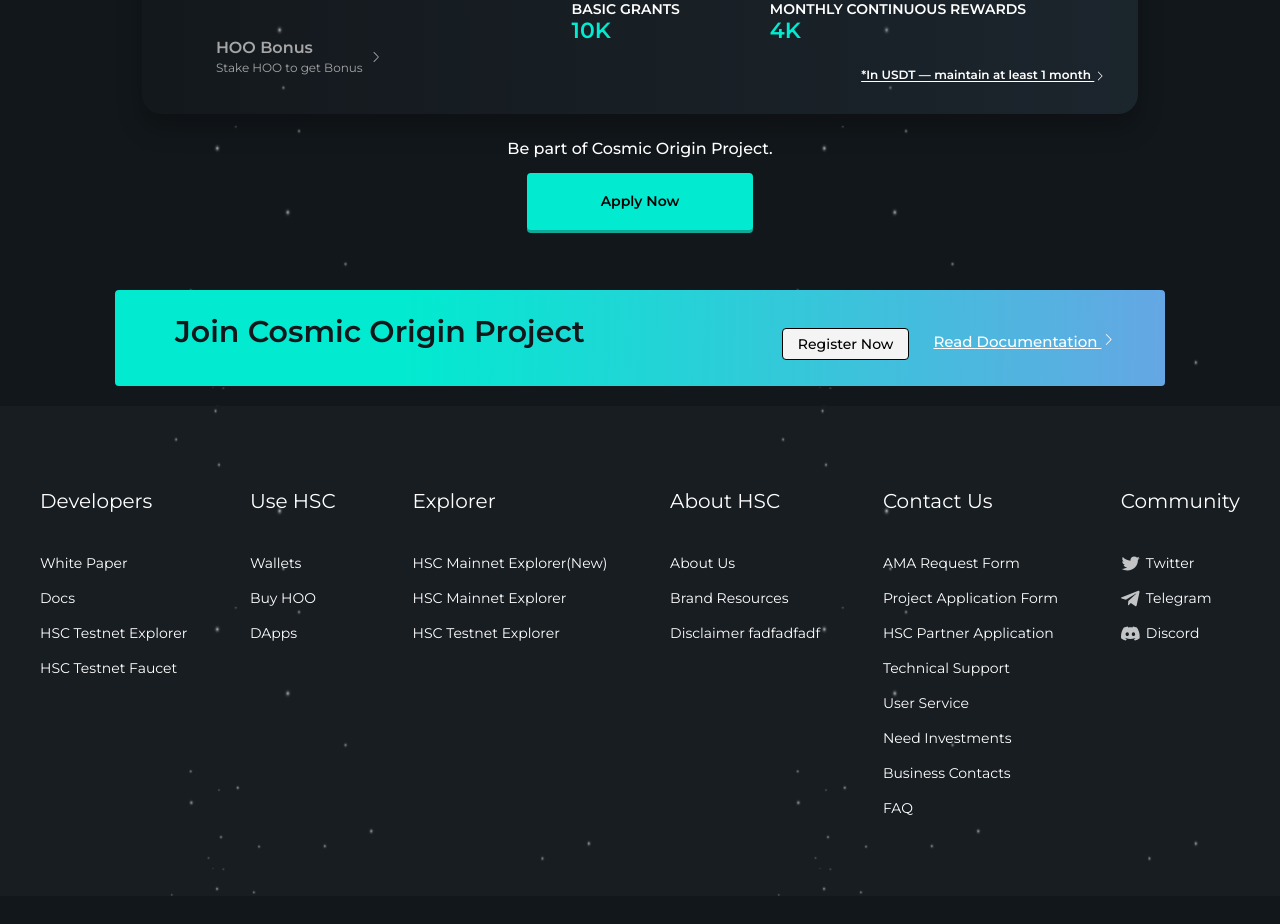
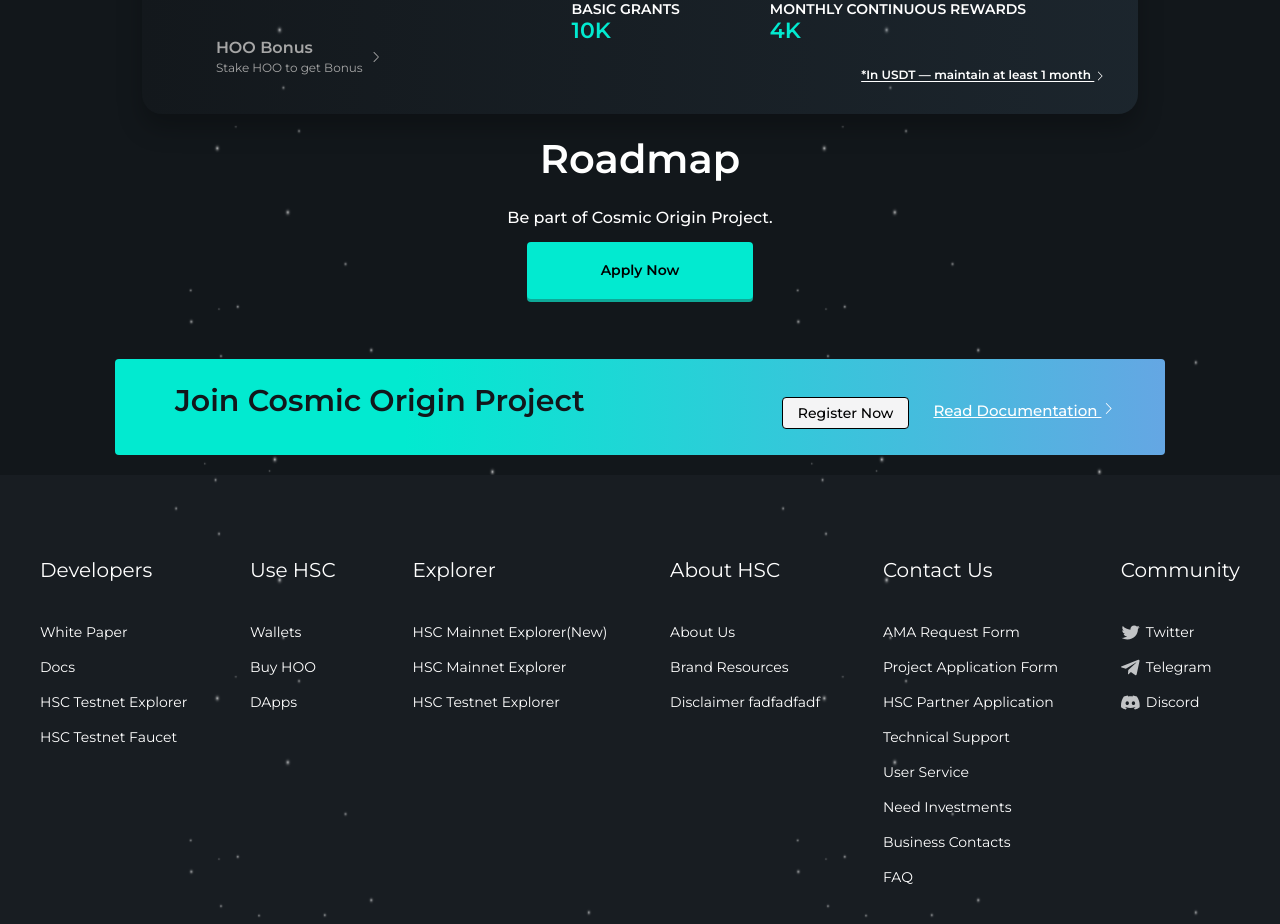
Before and after one commit to rizwanzaheer/hsc-revamp, a Vue app: page /hsc-revamp in a window 1280 px wide. Shown: the part 2640-3564 px from the top of the page. Built offline with nearby package versions, Linux system fonts and the light colour scheme.

Commit message:
Add the road map section

```diff
--- a/src/pages/home/index.vue
+++ b/src/pages/home/index.vue
@@ -400,7 +400,16 @@
                 </el-col>
             </el-row>
 
-            <!-- cosmic tab section start  -->
+            <!-- cosmic tab section ends  -->
+
+            <!-- road map section start  -->
+            <el-row :gutter="20" justify="center">
+                <el-col :span="20">
+                    <h1 class="text-white text-[40px] leading-[49px] font-[600] text-center">Roadmap</h1>
+                </el-col>
+            </el-row>
+
+            <!-- road map section ends  -->
 
             <el-row justify="center">
                 <el-col :span="24">
```
